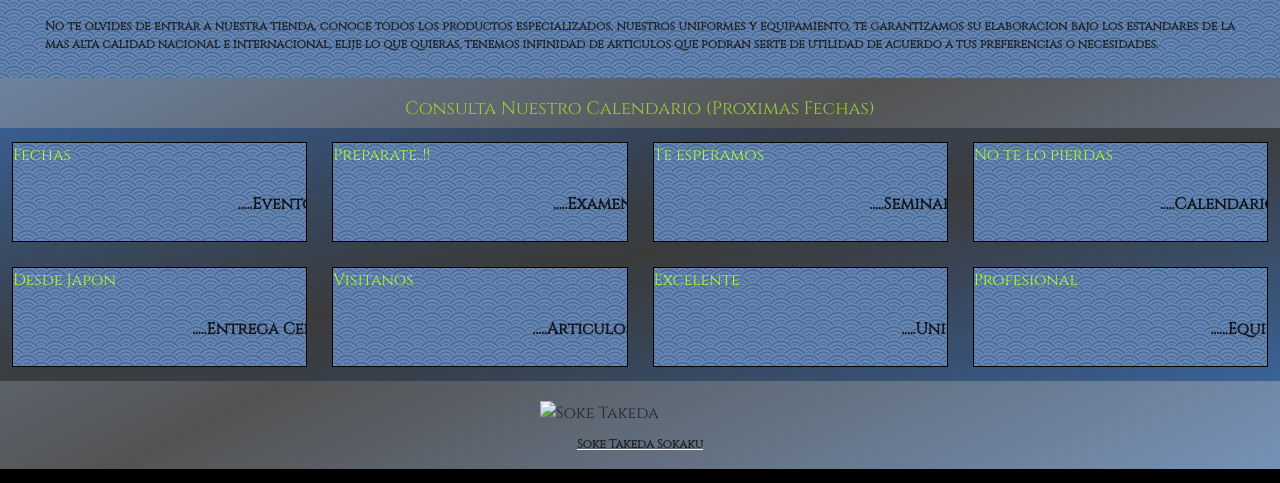
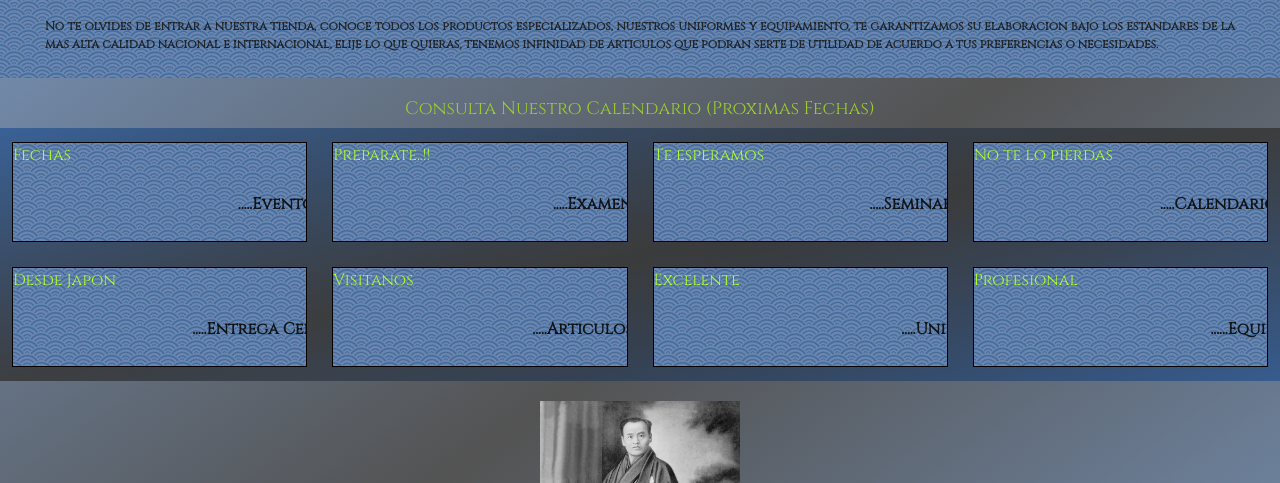
Before and after one commit to IvanGonzalezV/Final_DesWeb, a website: page html/eventos.html in a window 1280 px wide. Shown: the part 120-603 px from the top of the page. Drawn offline with nearby package versions, Linux system fonts and the light colour scheme.

Commit message:
fix_a :fire:

```diff
--- a/html/eventos.html
+++ b/html/eventos.html
@@ -79,7 +79,7 @@
 
       <section id="sokaku-senseih">
           <div class="sokaku-senseih">
-              <img src="../imagenes/Takeda_Sokaku" alt="Soke Takeda">
+              <img src="../imagenes/Takeda_Sokaku_ok.jpg" alt="Soke Takeda">
               <p>Soke Takeda Sokaku</p>
           </div>
       </section>
```
Also changed, not shown: imagenes/Takeda_Sokaku_ok.jpg (added).
